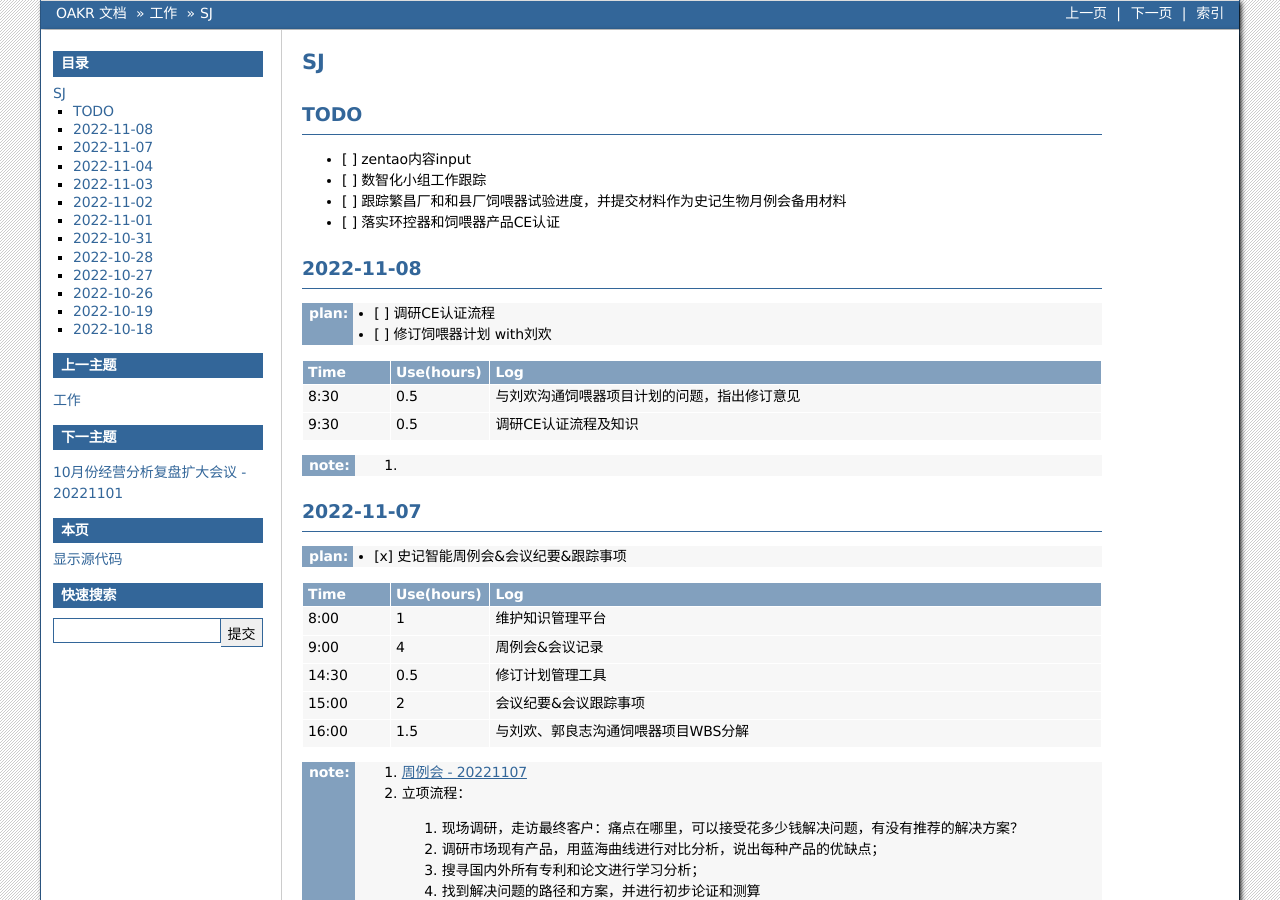
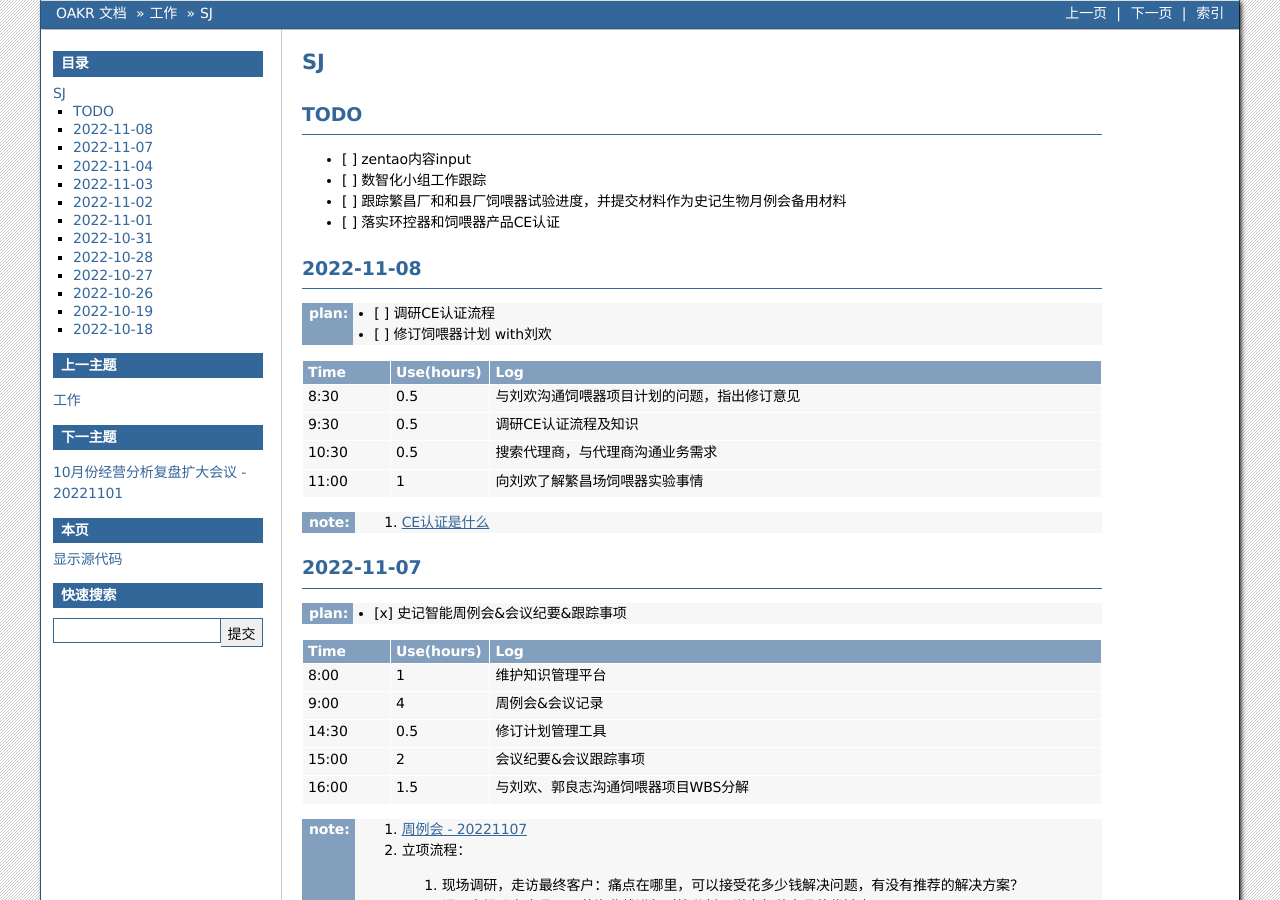
Before and after one commit to cruiurc/cruiurc.github.io, a Sphinx documentation site: the page built from source/work/sj/sj.rst, in a window 1280 px wide and 900 px high. Built offline with Sphinx 7.4.7, drawn with Linux system fonts in a browser that asks for light colours.

Commit message:
20221108 work ce

```diff
--- a/source/work/sj/sj.rst
+++ b/source/work/sj/sj.rst
@@ -19,9 +19,13 @@ TODO
 
    8:30, 0.5, 与刘欢沟通饲喂器项目计划的问题，指出修订意见
    9:30, 0.5, 调研CE认证流程及知识
+   10:30, 0.5, 搜索代理商，与代理商沟通业务需求
+   11:00, 1, 向刘欢了解繁昌场饲喂器实验事情
 
 :note:
-   1.
+   1. :doc:`/work/sj/topic/CE认证`
+
+
 2022-11-07
 -----------
 :plan:
```
